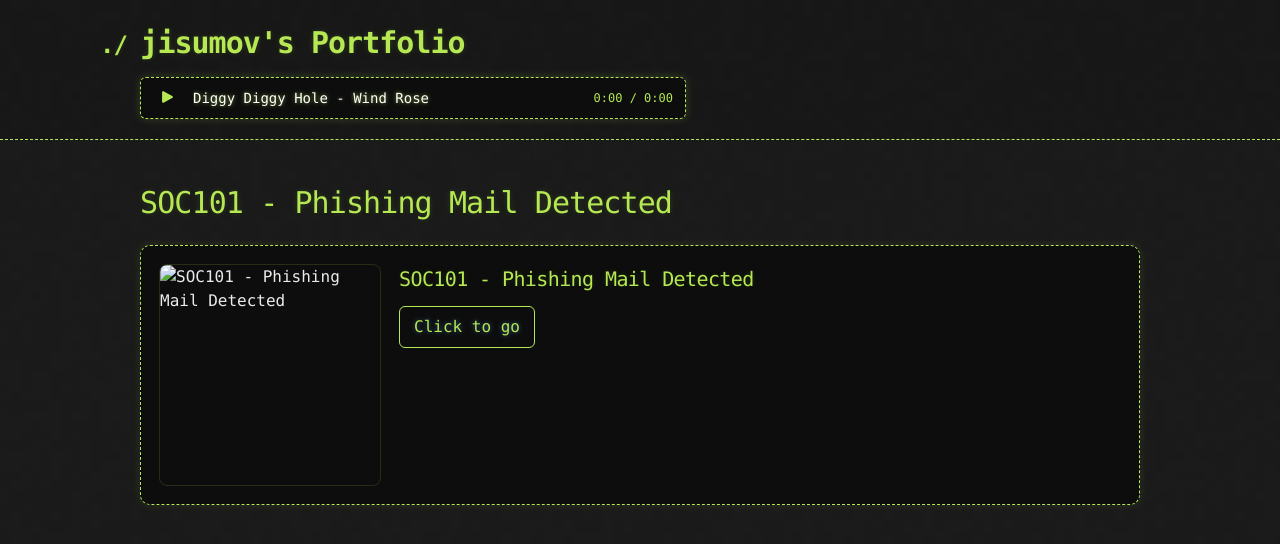
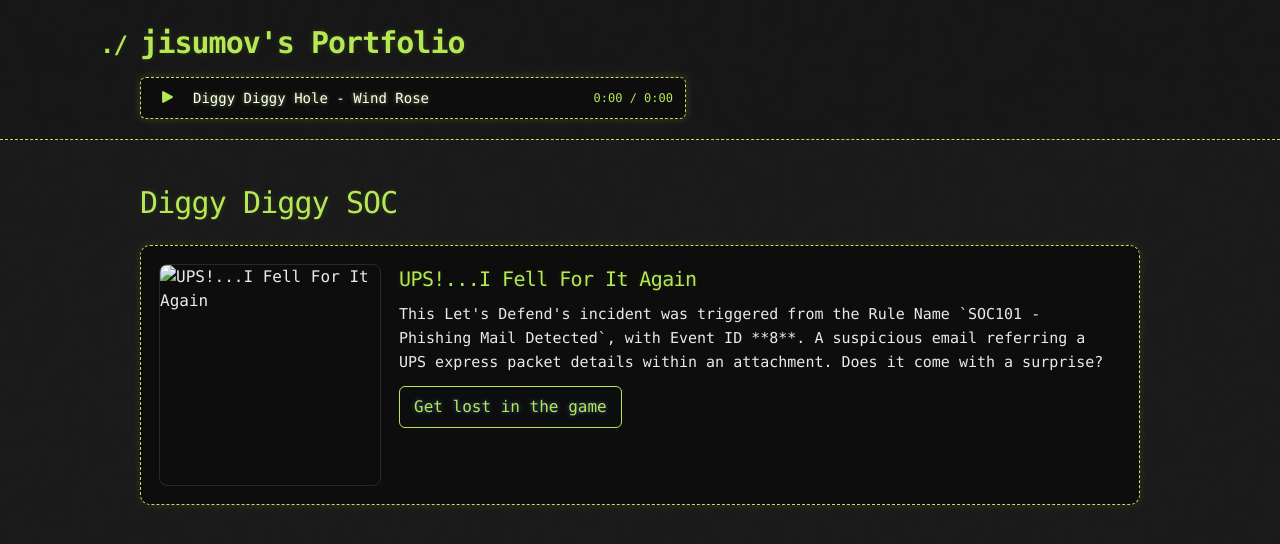
Before and after one commit to jisumov/jisumov.github.io, a Jekyll site: the page built from projects/diggy-diggy-soc/index.md, in a window 1280 px wide. Shown: the top 544 px of the page. Built offline with Jekyll 4.4.1, drawn with Linux system fonts in a browser that asks for light colours; nearby versions of some CDN libraries; our own code applies the rules of GitHub Pages for plain Markdown files.

Commit message:
feat: update 'Ups I Did It Again' SOC Alert

```diff
--- a/projects/diggy-diggy-soc/index.md
+++ b/projects/diggy-diggy-soc/index.md
@@ -4,18 +4,19 @@ youtube_id: 0FvHyHaT8ys
 music_title: "Diggy Diggy Hole - Wind Rose"
 ---
 
-# SOC101 - Phishing Mail Detected
+# Diggy Diggy SOC
 
 <div class="project-card">
-    <img src="{{ '../../images/diggy-diggy-soc/soc101-phishing-mail-detected/cover.jpg' | relative_url }}" alt="SOC101 - Phishing Mail Detected" class="cover-square" />
+    <img src="{{ '../../images/diggy-diggy-soc/ups-i-fell-for-it-again/cover.jpg' | relative_url }}" alt="UPS!...I Fell For It Again" class="cover-square" />
     <div class="project-content">
       <div>
-        <h3>SOC101 - Phishing Mail Detected</h3>
+        <h3>UPS!...I Fell For It Again</h3>
         <p>
+          This Let's Defend's incident was triggered from the Rule Name `SOC101 - Phishing Mail Detected`, with Event ID **8**. A suspicious email referring a UPS express packet details within an attachment. Does it come with a surprise?
         </p>
       </div>
       <div>
-        <a class="button-link" href="{{ '/projects/diggy-diggy-soc/soc101-phishing-mail-detected' | relative_url }}">Click to go</a>
+        <a class="button-link" href="{{ '/projects/diggy-diggy-soc/ups-i-fell-for-it-again' | relative_url }}">Get lost in the game</a>
       </div>
     </div>
   </div>
```
Also changed, not shown: projects/diggy-diggy-soc/ups-i-fell-for-it-again.md (added, +10 -0 lines).
